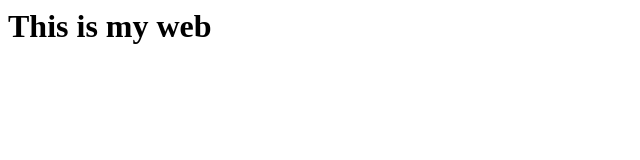
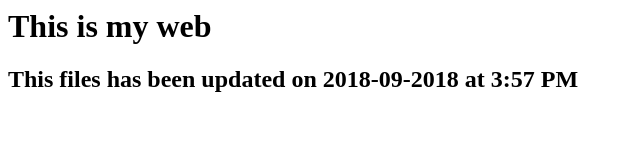
Before and after one commit to tahiraqt/MyWeb, a plain HTML site: page index.html in a window 1280 px wide. Shown: the whole page, without its empty margins (0-640 px from the left). Drawn offline with Linux system fonts and the light colour scheme.

Commit message:
index.html is changed

```diff
--- a/index.html
+++ b/index.html
@@ -5,5 +5,6 @@
 	</head>
 	<body>
 		<h1>This is my web</h1>
+		<h2>This files has been updated on 2018-09-2018 at 3:57 PM</h2>
 	</body>
 </html>
```
